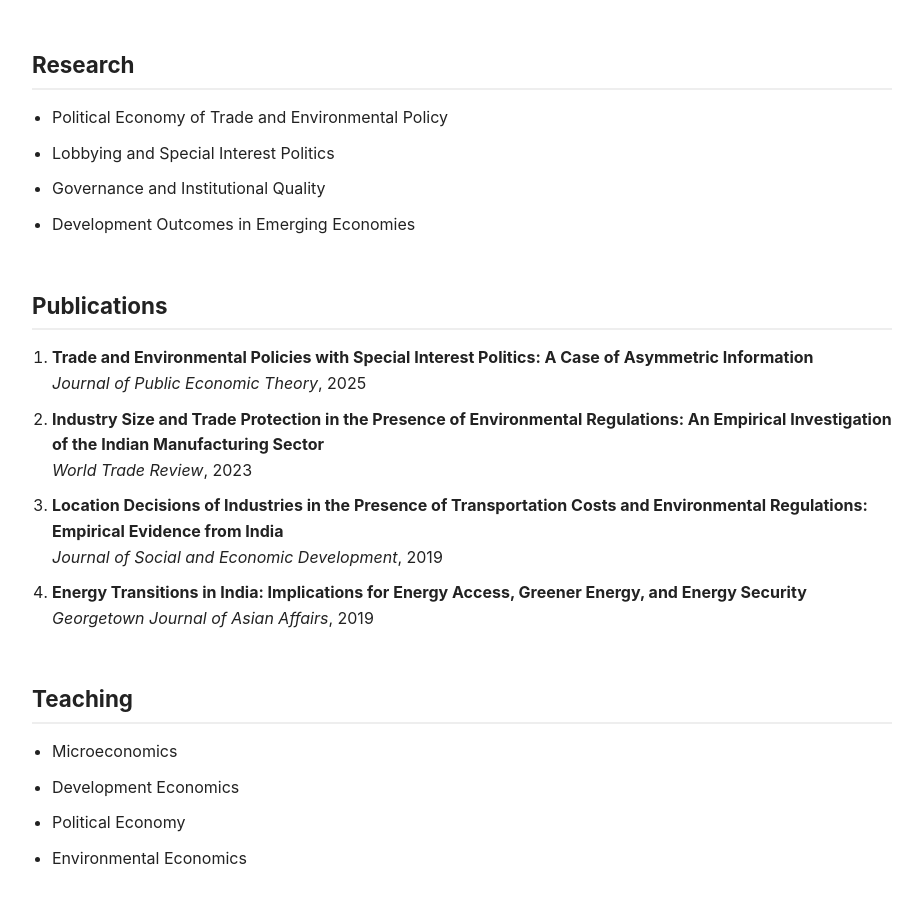
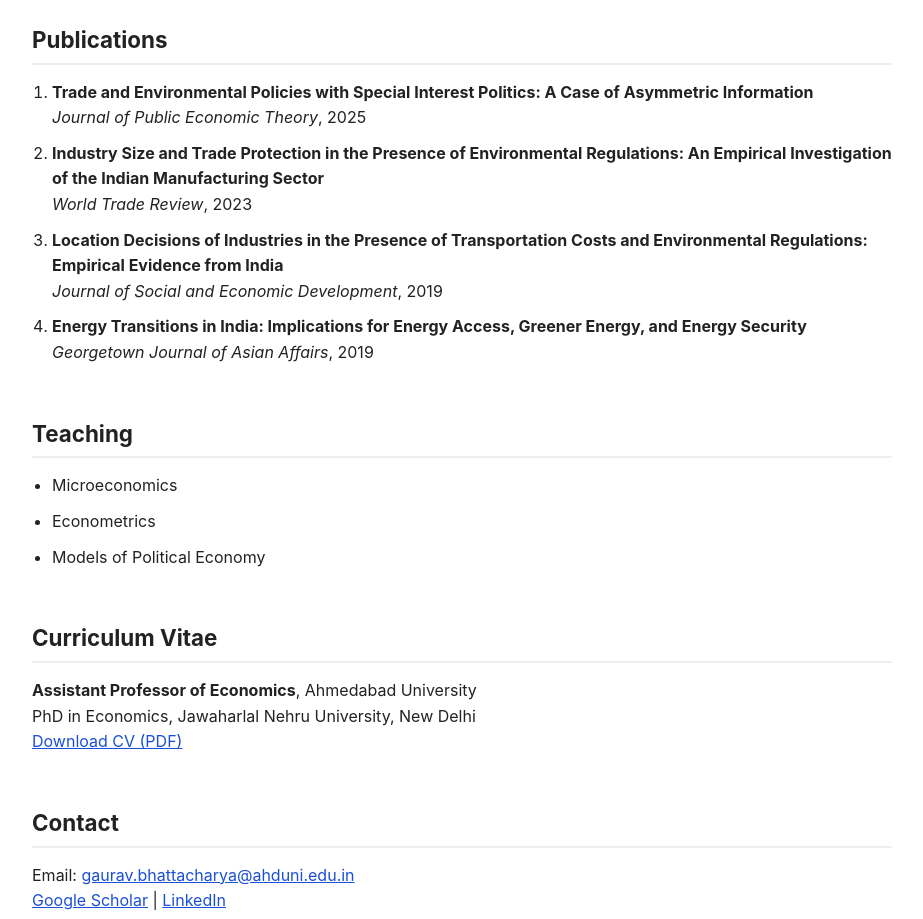
Before and after one commit to gbecon/gbecon.github.io, a plain HTML site: page index.html in a window 1280 px wide. Shown: the part 443-1362 px from the top of the page, without its empty margins (178-1101 px from the left). Drawn offline with Linux system fonts and the light colour scheme.

Commit message:
index.html

```diff
--- a/index.html
+++ b/index.html
@@ -11,10 +11,9 @@
 <header>
   <div class="container">
     <h1>Gaurav Bhattacharya</h1>
-    <p class="subtitle">Assistant Professor of Economics, Ahmedabad University</p>
+    <p class="subtitle"></p>
     <nav>
       <a href="#about">About</a>
-      <a href="#research">Research</a>
       <a href="#publications">Publications</a>
       <a href="#teaching">Teaching</a>
       <a href="#cv">CV</a>
@@ -45,15 +44,7 @@
   </div>
 </section>
 
-<section id="research">
-  <h2>Research</h2>
-  <ul>
-    <li>Political Economy of Trade and Environmental Policy</li>
-    <li>Lobbying and Special Interest Politics</li>
-    <li>Governance and Institutional Quality</li>
-    <li>Development Outcomes in Emerging Economies</li>
-  </ul>
-</section>
+
 
 <section id="publications">
   <h2>Publications</h2>
@@ -81,9 +72,9 @@
   <h2>Teaching</h2>
   <ul>
     <li>Microeconomics</li>
-    <li>Development Economics</li>
-    <li>Political Economy</li>
-    <li>Environmental Economics</li>
+    <li>Econometrics</li>
+    <li>Models of Political Economy</li>
+
   </ul>
 </section>
 
```
